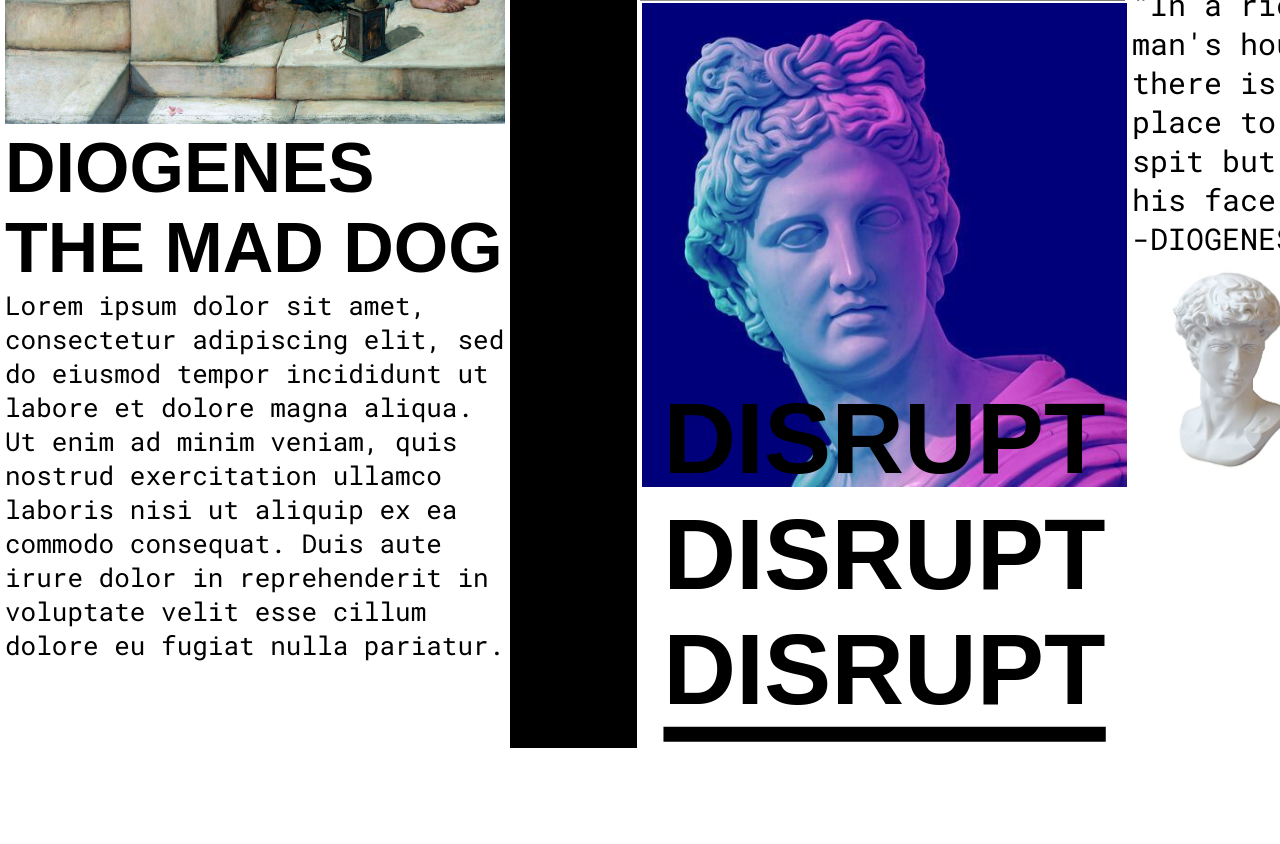
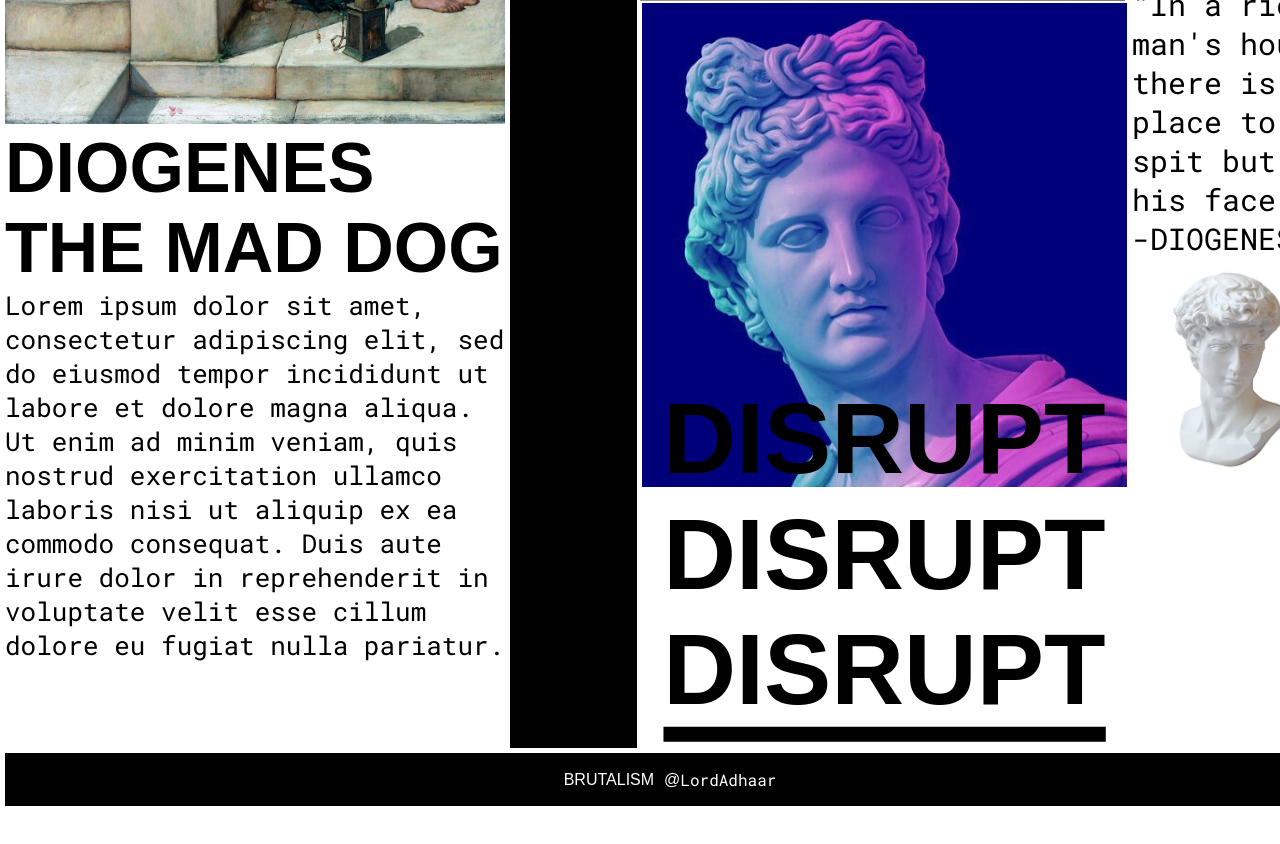
Before and after one commit to LordAdhaar/Brutalism-CSS, a plain HTML site: page index.html in a window 1280 px wide. Shown: the part 756-1600 px from the top of the page. After the commit the page ends 1567 px from the top, so only its background shows below. Drawn offline with Linux system fonts and the light colour scheme; a web font is replaced by a local one.

Commit message:
add footer

```diff
--- a/index.html
+++ b/index.html
@@ -81,6 +81,14 @@
             </div>
         </div>
 
+        <div class="footer">
+            <p class="text">BRUTALISM </p>
+            <div class="id">
+                <p class="at">@</p>
+                <p class="at-id">LordAdhaar</p>
+            </div>
+        </div>
+
 
     </div>
 
--- a/style.css
+++ b/style.css
@@ -23,7 +23,6 @@ body{
     padding: 5px;
     display: grid;
     gap: 5px;
-    grid-template-rows: 0.07fr 0.07fr 1fr;
 }
 
 .header{
@@ -230,3 +229,30 @@ a{
     width: 100%;
 
 }
+
+.footer{
+    display: flex;
+    justify-content: center;
+    align-items: center;
+    color: white;
+    background-color: black;
+    gap: 10px;
+}
+
+.footer p.text{
+    font-family: Brut, sans-serif;
+}
+
+.footer .id{
+    display: flex;
+    align-items: center;
+}
+
+.footer p.at{
+    font-family: Brut, sans-serif;
+
+}
+
+.footer p.at-id{
+    font-family: 'Roboto Mono', sans-serif;
+}
```
